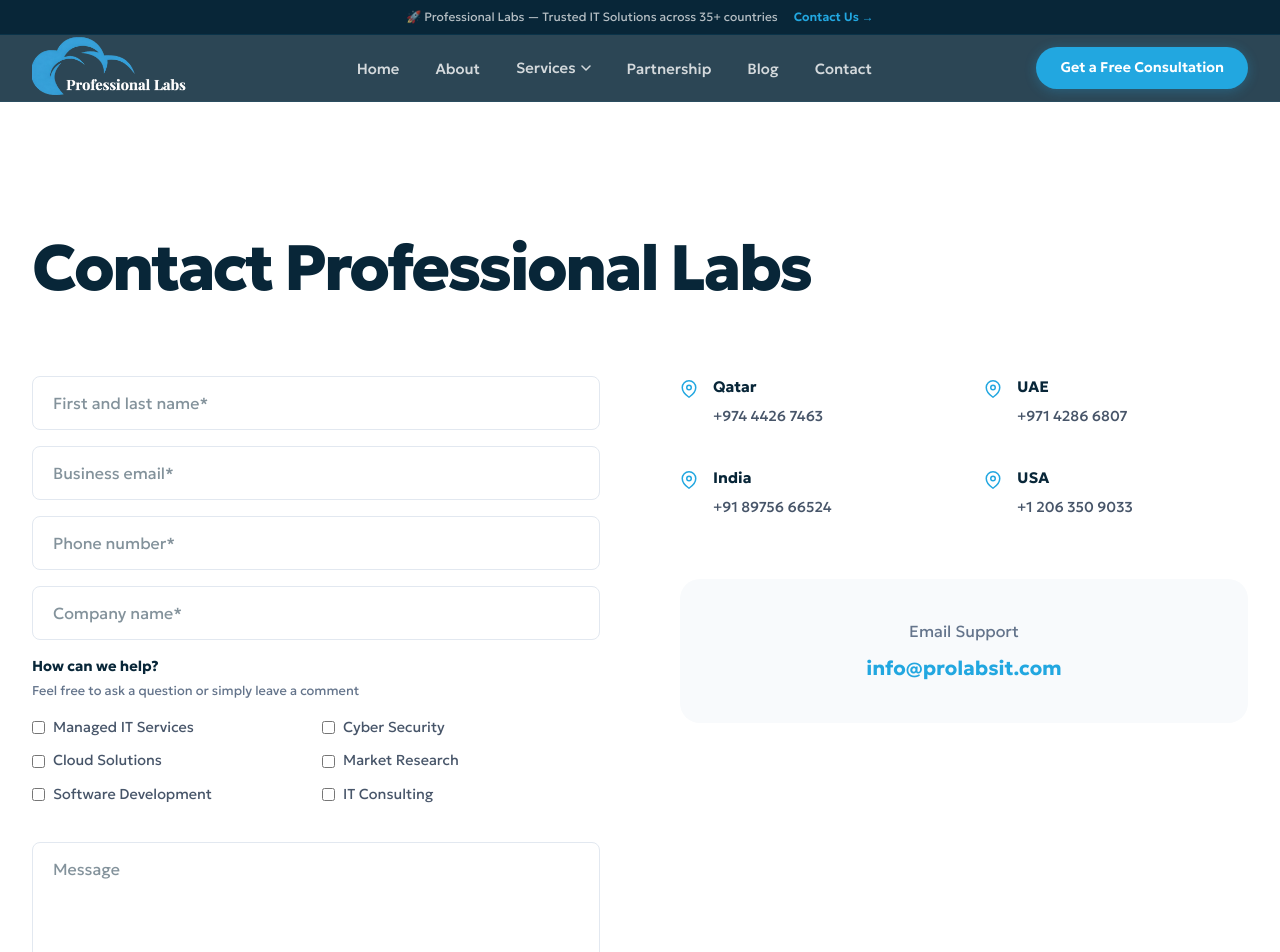
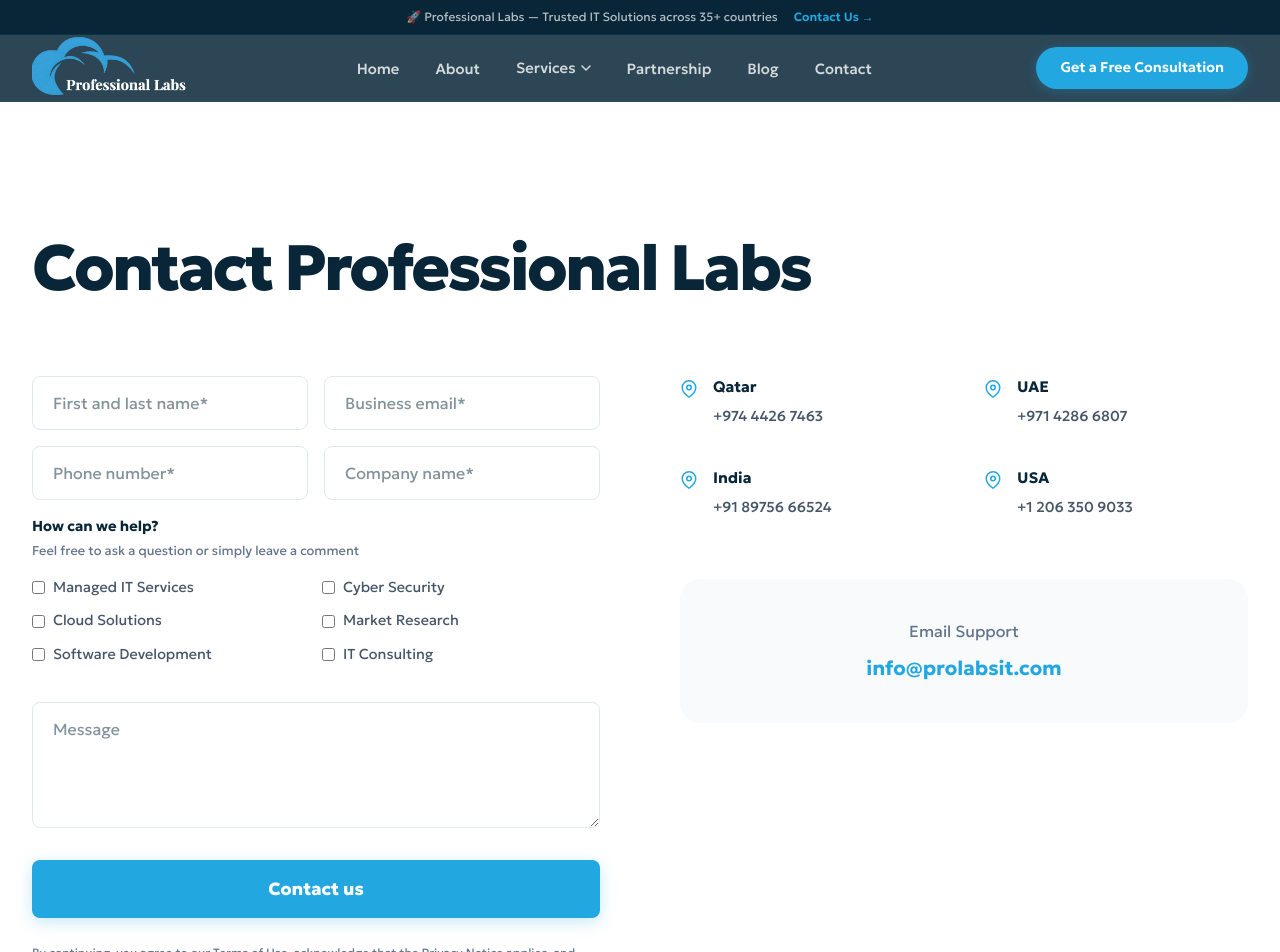
Before and after one commit to AbdulQadeerk/prolabs-it, a Next.js app: page /contact in a window 1280 px wide. Shown: the top 952 px of the page. Built offline with nearby package versions, Linux system fonts and the light colour scheme.

Commit message:
added spinner and strip for contect form submission

```diff
--- a/src/app/contact/contact.css
+++ b/src/app/contact/contact.css
@@ -25,6 +25,33 @@
   display: flex;
   flex-direction: column;
   gap: 16px;
+}
+.form-grid-2col {
+  display: grid;
+  grid-template-columns: 1fr 1fr;
+  gap: 16px;
+}
+@media (max-width: 600px) {
+  .form-grid-2col {
+    grid-template-columns: 1fr;
+  }
+}
+.success-banner {
+  display: flex;
+  align-items: center;
+  gap: 12px;
+  background-color: #f0fdf4;
+  color: #166534;
+  padding: 16px;
+  border-radius: 8px;
+  border: 1px solid #bbf7d0;
+  font-size: 0.95rem;
+  font-weight: 500;
+  margin-bottom: 8px;
+}
+.success-icon {
+  color: #16a34a;
+  flex-shrink: 0;
 }
 .form-group input,
 .form-group textarea {
@@ -78,11 +105,22 @@
   transition:
     transform 0.2s,
     background 0.2s,
-    box-shadow 0.2s;
+    box-shadow 0.2s,
+    opacity 0.2s;
   margin-top: 10px;
   box-shadow: 0 4px 15px rgba(34, 167, 224, 0.25);
+  display: flex;
+  align-items: center;
+  justify-content: center;
+  gap: 10px;
 }
-.submit-btn:hover {
+.submit-btn:disabled {
+  opacity: 0.8;
+  cursor: not-allowed;
+  transform: none;
+  box-shadow: none;
+}
+.submit-btn:not(:disabled):hover {
   background: #178dc8;
   transform: translateY(-2px);
   box-shadow: 0 8px 25px rgba(34, 167, 224, 0.35);
@@ -177,6 +215,17 @@
     transform: translateY(0);
   }
 }
+.spinner {
+  animation: spin 1s linear infinite;
+}
+@keyframes spin {
+  from {
+    transform: rotate(0deg);
+  }
+  to {
+    transform: rotate(360deg);
+  }
+}
 .contact-hero,
 .contact-main,
 .offices-section {
--- a/src/app/contact/page.tsx
+++ b/src/app/contact/page.tsx
@@ -1,5 +1,6 @@
 "use client";
 
+import React, { useState } from "react";
 import { useScrollReveal } from "@/components/animations";
 import "./contact.css";
 
@@ -40,6 +41,21 @@
   const { ref: formRef, isVisible: formVisible } = useScrollReveal();
   const { ref: officeRef, isVisible: officeVisible } = useScrollReveal();
 
+  const [isSubmitting, setIsSubmitting] = useState(false);
+  const [isSuccess, setIsSuccess] = useState(false);
+
+  const handleSubmit = (e: React.FormEvent) => {
+    e.preventDefault();
+    setIsSubmitting(true);
+    // Simulate form submission
+    setTimeout(() => {
+      setIsSubmitting(false);
+      setIsSuccess(true);
+      // Auto-hide success message after 5 seconds
+      setTimeout(() => setIsSuccess(false), 5000);
+    }, 1500);
+  };
+
   return (
     <>
       <main className="contact-page">
@@ -64,8 +80,18 @@
               <div className="form-container">
                 <form
                   className="contact-form"
-                  onSubmit={(e) => e.preventDefault()}
+                  onSubmit={handleSubmit}
                 >
+                  {isSuccess && (
+                    <div className="success-banner">
+                      <svg width="20" height="20" viewBox="0 0 24 24" fill="none" stroke="currentColor" strokeWidth="2" strokeLinecap="round" strokeLinejoin="round" className="success-icon">
+                        <path d="M22 11.08V12a10 10 0 1 1-5.93-9.14"></path>
+                        <polyline points="22 4 12 14.01 9 11.01"></polyline>
+                      </svg>
+                      <span>Message sent successfully! We'll get back to you soon.</span>
+                    </div>
+                  )}
+                  <div className="form-grid-2col">
                     <div className="form-group">
                       <input
                         type="text"
@@ -85,6 +111,7 @@
                     </div>
                     <div className="form-group">
                       <input type="text" placeholder="Company name*" required />
+                    </div>
                   </div>
 
                   <div className="services-interest">
@@ -115,9 +142,21 @@
                   </div>
 
                   <div className="form-group">
-                    <textarea placeholder="Message" rows={4}></textarea>
+                    <textarea placeholder="Message" rows={4} required></textarea>
                   </div>
-                  <button type="submit" className="submit-btn">
+                  <button type="submit" className="submit-btn" disabled={isSubmitting}>
+                    {isSubmitting && (
+                      <svg className="spinner" width="20" height="20" viewBox="0 0 24 24" fill="none" stroke="currentColor" strokeWidth="2" strokeLinecap="round" strokeLinejoin="round">
+                        <line x1="12" y1="2" x2="12" y2="6"></line>
+                        <line x1="12" y1="18" x2="12" y2="22"></line>
+                        <line x1="4.93" y1="4.93" x2="7.76" y2="7.76"></line>
+                        <line x1="16.24" y1="16.24" x2="19.07" y2="19.07"></line>
+                        <line x1="2" y1="12" x2="6" y2="12"></line>
+                        <line x1="18" y1="12" x2="22" y2="12"></line>
+                        <line x1="4.93" y1="19.07" x2="7.76" y2="16.24"></line>
+                        <line x1="16.24" y1="7.76" x2="19.07" y2="4.93"></line>
+                      </svg>
+                    )}
                     Contact us
                   </button>
                   <p className="form-disclaimer">
```
Lines whose indentation alone changed are shown as unchanged.
